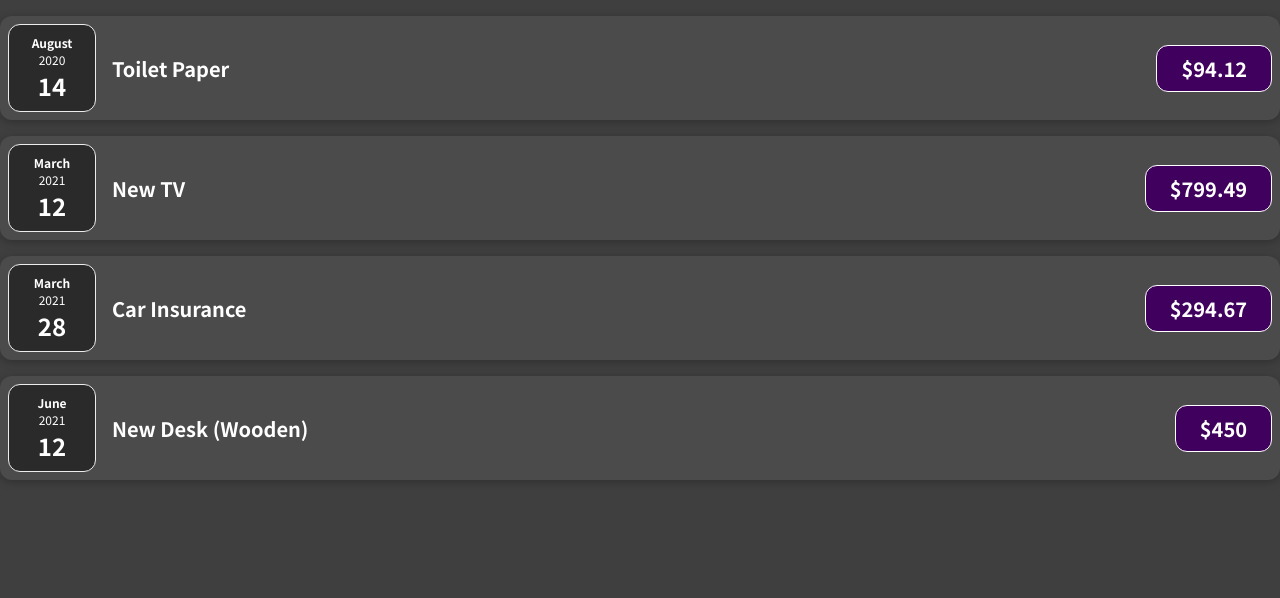
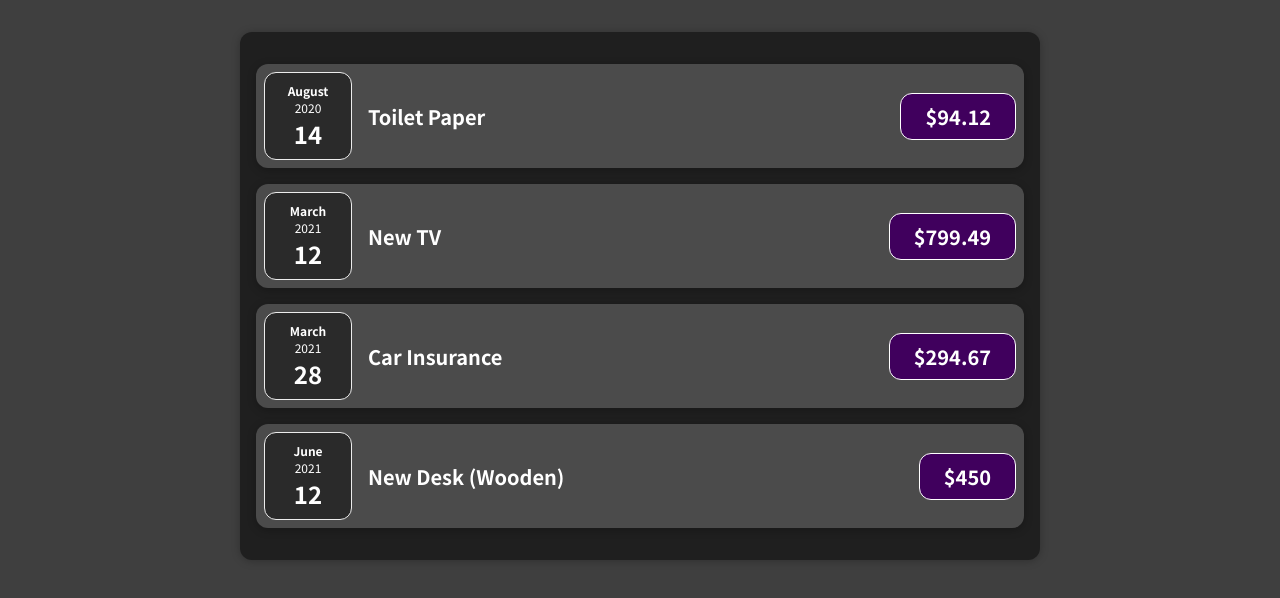
Before and after one commit to Rajput-Suraj/react-expense-tracker, a React (Create React App) app: page / in a window 1280 px wide. Shown: the top 598 px of the page. Built offline with nearby package versions, Linux system fonts and the light colour scheme.

Commit message:
Added classname into the jsx for expenses component

```diff
--- a/src/components/Expenses.js
+++ b/src/components/Expenses.js
@@ -5,7 +5,7 @@ import "./Expenses.css";
 
 const Expenses = ({ data }) => {
     return (
-        <>
+        <div className="expenses">
             {data.map((item) => (
                 <ExpenseItem
                     key={item.id}
@@ -14,7 +14,7 @@ const Expenses = ({ data }) => {
                     date={item.date}
                 />
             ))}
-        </>
+        </div>
     );
 };
 
```
